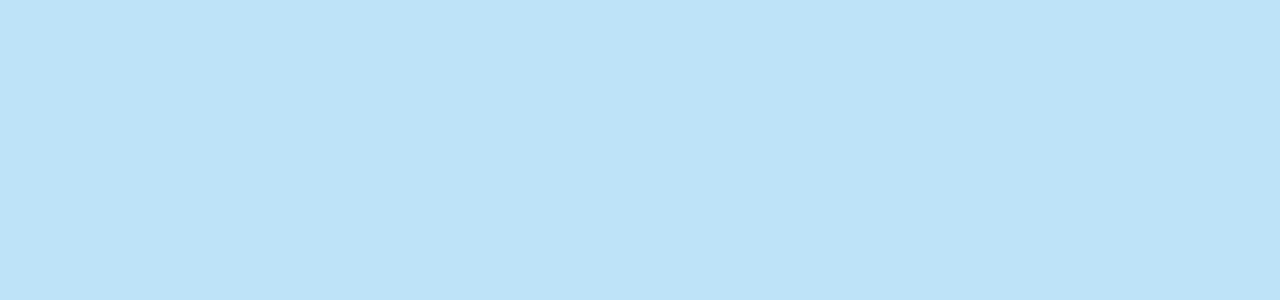
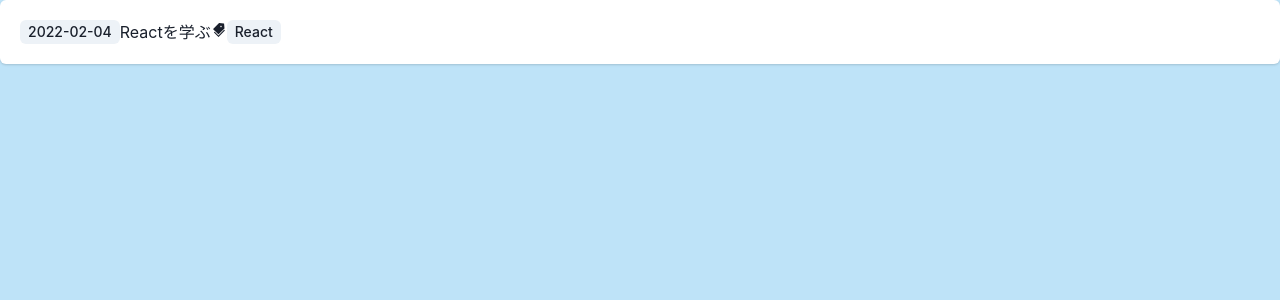
Before and after one commit to Acasune/acasune-tech-blog, a Next.js app: page / in a window 1280 px wide. Shown: the top 300 px of the page. Built offline with nearby package versions, Linux system fonts and the light colour scheme.

Commit message:
create PostHeader

```diff
--- a/package.json
+++ b/package.json
@@ -22,6 +22,7 @@
     "next": "13.1.6",
     "react": "18.2.0",
     "react-dom": "18.2.0",
+    "react-icons": "^4.7.1",
     "typescript": "4.9.5"
   },
   "devDependencies": {
--- a/src/components/atoms/Tag.tsx
+++ /dev/null
@@ -1,3 +0,0 @@
-const Tag = () => {
-  return <button></button>
-}
--- /dev/null
+++ b/src/components/molecules/PostHeader/index.tsx
@@ -0,0 +1,23 @@
+import { Card, CardBody, Icon, Tag } from '@chakra-ui/react'
+import Link from 'next/link'
+import { AiFillTags } from 'react-icons/ai'
+
+interface PostHeaderProps {
+  date: string
+  link: string
+  tag: string
+  title: string
+}
+
+export const PostHeader = ({ date, link, tag, title }: PostHeaderProps) => {
+  return (
+    <Card>
+      <CardBody>
+        <Tag>{date}</Tag>
+        <Link href={link}>{title}</Link>
+        <Icon as={AiFillTags} />
+        <Tag>{tag}</Tag>
+      </CardBody>
+    </Card>
+  )
+}
--- a/src/pages/index.tsx
+++ b/src/pages/index.tsx
@@ -1,7 +1,17 @@
 import { ChakraProvider } from '@chakra-ui/react'
 
 import { theme } from './Theme'
+import { PostHeader } from 'components/molecules/PostHeader'
 
 export default function App() {
-  return <ChakraProvider theme={theme}></ChakraProvider>
+  return (
+    <ChakraProvider theme={theme}>
+      <PostHeader
+        date={'2022-02-04'}
+        link={'http://acasu.net/'}
+        tag={'React'}
+        title={'Reactを学ぶ'}
+      />
+    </ChakraProvider>
+  )
 }
```
Also changed, not shown: 1 other file (tests, documents, lock files or other folders).
